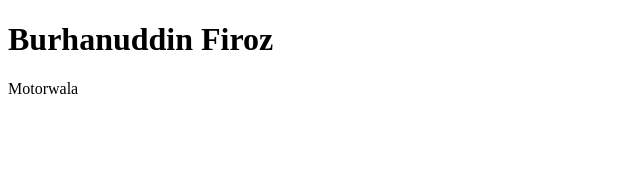
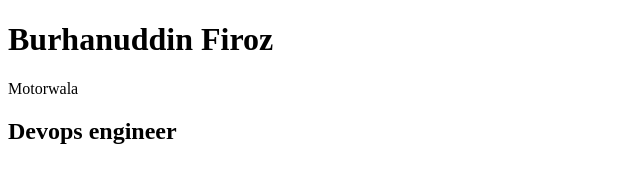
Before and after one commit to burhan121002/jn, a plain HTML site: page html/index.html in a window 1280 px wide. Shown: the whole page, without its empty margins (0-640 px from the left). Drawn offline with Linux system fonts and the light colour scheme.

Commit message:
Update index.html

```diff
--- a/html/index.html
+++ b/html/index.html
@@ -7,6 +7,6 @@
 
 <h1>Burhanuddin Firoz</h1>
 <p>Motorwala</p>
-
+<h2>Devops engineer</h2>
 </body>
 </html>
```
